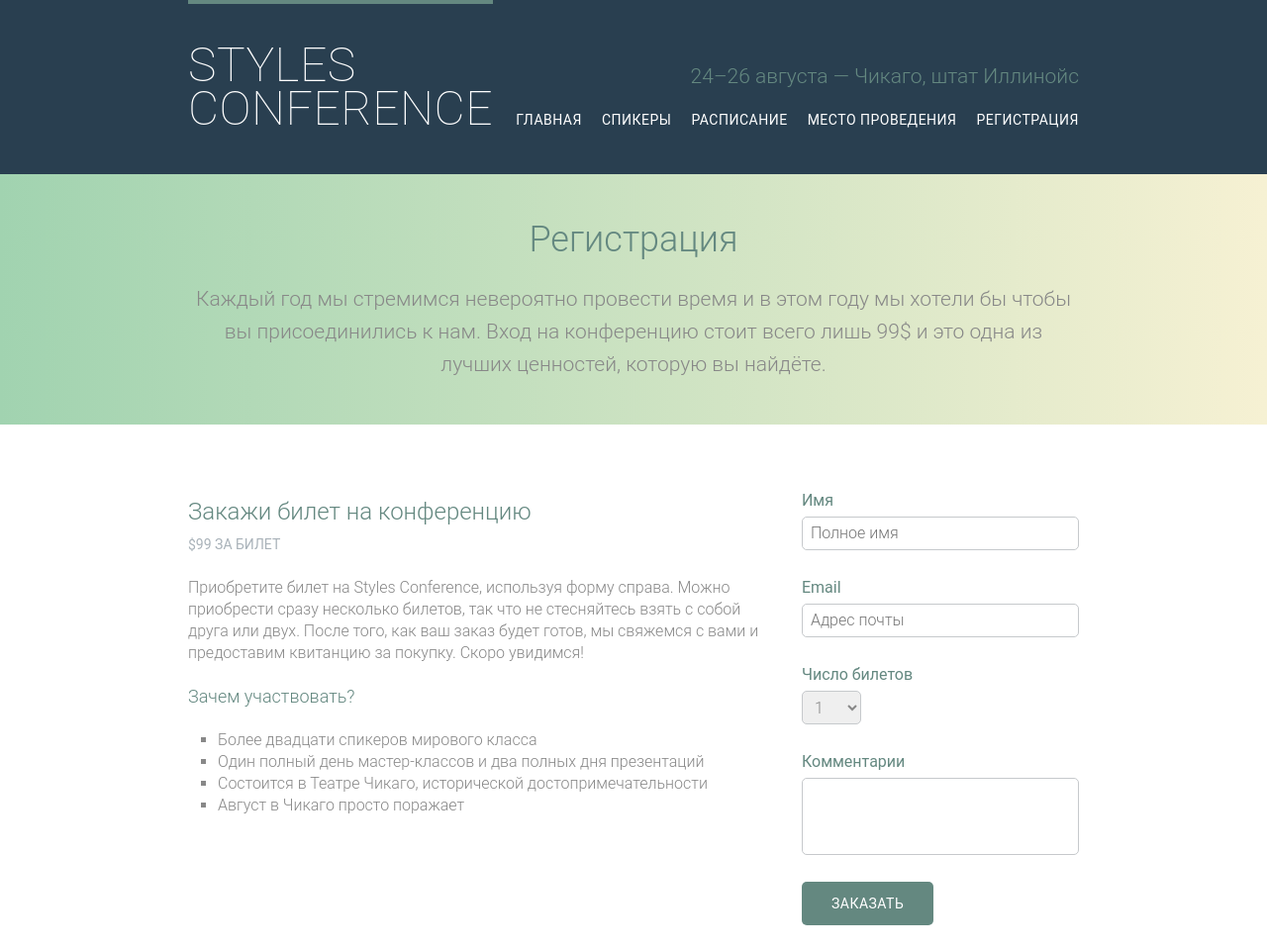
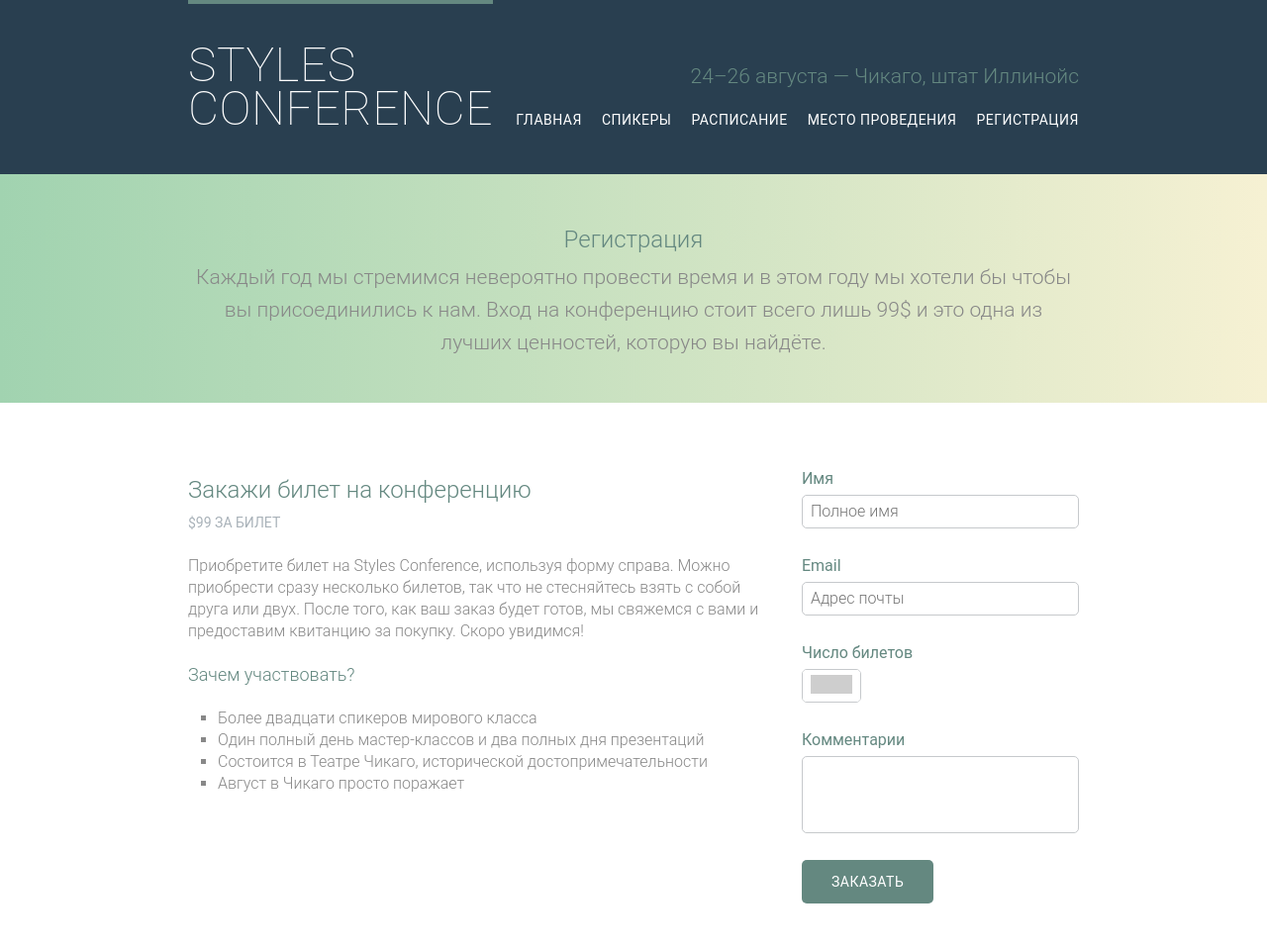
Before and after one commit to VladislavDesu/Styles-Conference, a website: page src/register.html in a window 1280 px wide. Shown: the top 960 px of the page at 99% size. Drawn offline with nearby package versions, Linux system fonts and the light colour scheme; files that its build step writes are made by us from their sources; a web font is replaced by a local one.

Commit message:
some fix

```diff
--- a/src/register.html
+++ b/src/register.html
@@ -31,7 +31,7 @@
 
    <section class="row-alt">
       <div class="lead container">
-         <h1>Регистрация</h1>
+         <h2>Регистрация</h2>
 
          <p>
             Каждый год мы стремимся невероятно провести время и в этом году мы
@@ -76,12 +76,12 @@
                </label>
 
                <label>Число билетов
-                  <select name="quantity" required>
-                     <option value="1" selected>1</option>
-                     <option value="2">2</option>
-                     <option value="3">3</option>
-                     <option value="4">4</option>
-                     <option value="5">5</option>
+                  <select name="quantity" required multiple>
+                     <option value="1" selected></option>
+                     <option value="2"></option>
+                     <option value="3"></option>
+                     <option value="4"></option>
+                     <option value="5"></option>
                   </select>
                </label>
 
```
Also changed, not shown: src/schedule.html (+1 -1 lines), src/speakers.html (+1 -1 lines), src/venue.html (+1 -1 lines).
